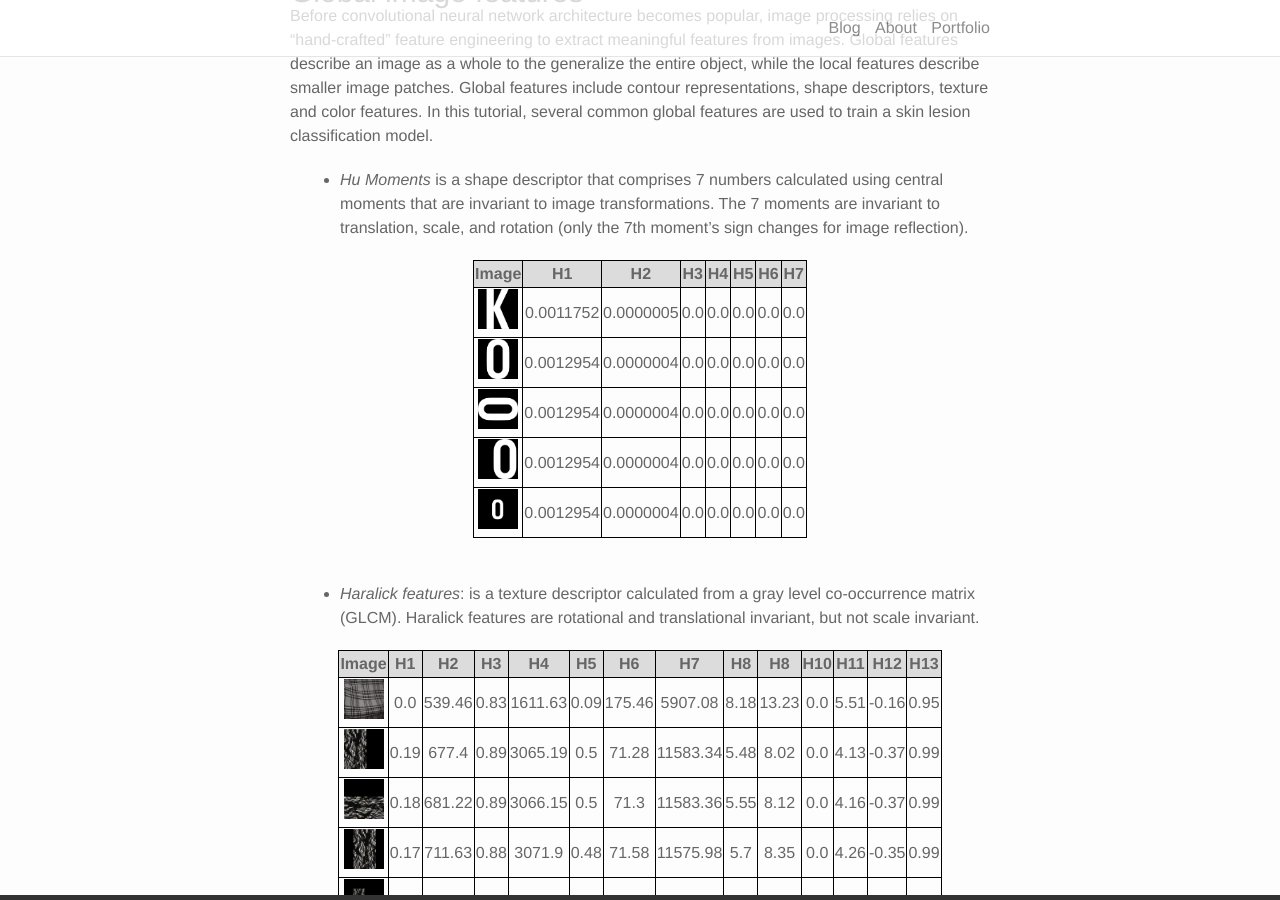
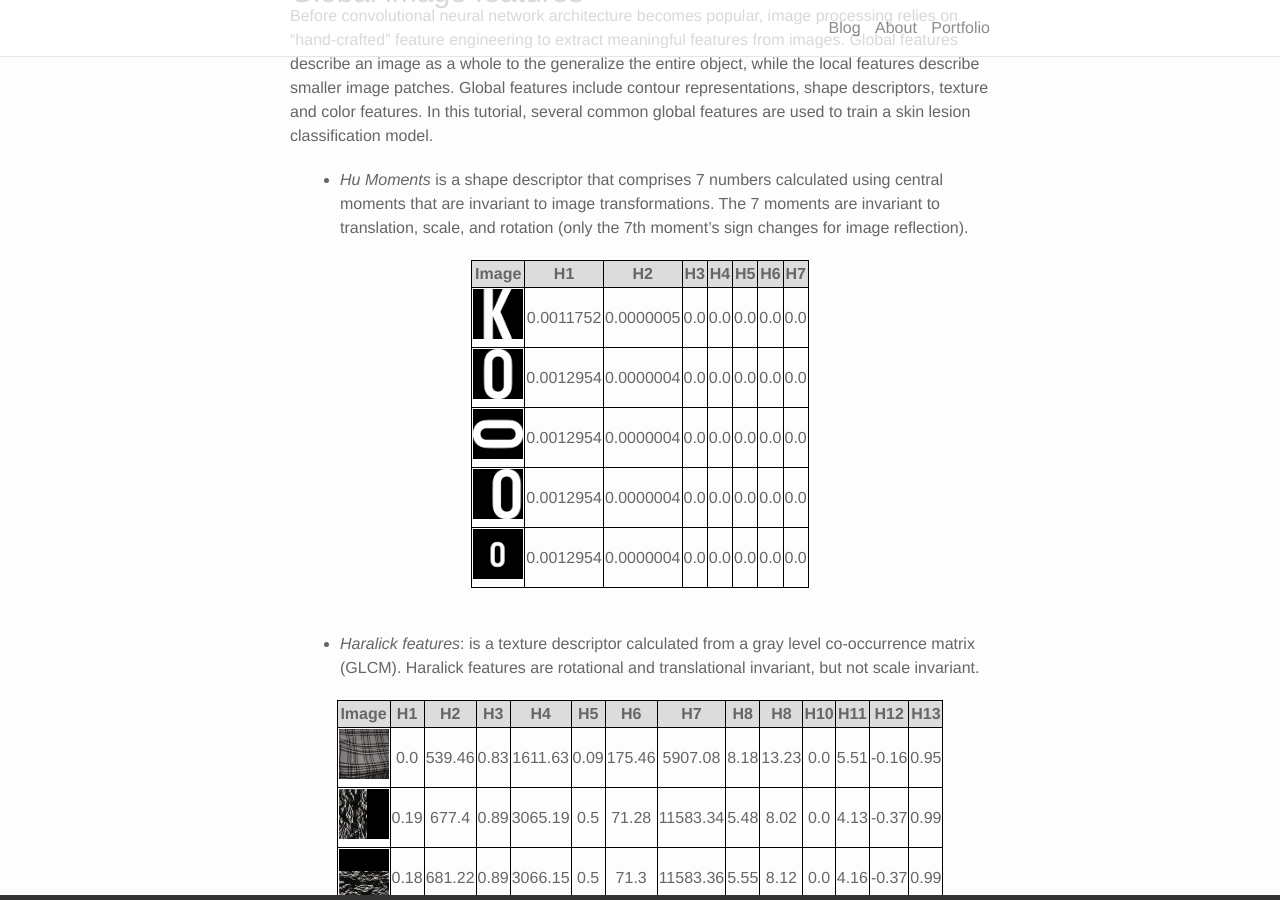
Before and after one commit to emeryanalytics/blog, a Jekyll site: the page built from _posts/2019-10-19-skin_lesion_classification_part_1.markdown, in a window 1280 px wide and 900 px high, scrolled down 440 px. Built offline with Jekyll 4.4.1, drawn with Linux system fonts in a browser that asks for light colours; nearby versions of some CDN libraries.

Commit message:
Format blog post 1

```diff
--- a/_posts/2019-10-19-skin_lesion_classification_part_1.markdown
+++ b/_posts/2019-10-19-skin_lesion_classification_part_1.markdown
@@ -21,22 +21,22 @@
 
 | Image  | H1 | H2 | H3 | H4 | H5 | H6 | H7 |
 | ------ | --- | --- | --- | --- | --- | --- | --- |
-| <img src="{{ site.baseurl }}/img/letter_K.png" width="40"/> | 0.0011752 | 0.0000005 | 0.0 | 0.0 | 0.0 | 0.0 | 0.0 |
-| <img src="{{ site.baseurl }}/img/letter_O.png" width="40"/> | 0.0012954 | 0.0000004 | 0.0 | 0.0 | 0.0 | 0.0 | 0.0 |
-| <img src="{{ site.baseurl }}/img/letter_O_rotated.png" width="40"/> | 0.0012954 | 0.0000004 | 0.0 | 0.0 | 0.0 | 0.0 | 0.0 |
-| <img src="{{ site.baseurl }}/img/letter_O_shifted.png" width="40"/> | 0.0012954 | 0.0000004 | 0.0 | 0.0 | 0.0 | 0.0 | 0.0 |
-| <img src="{{ site.baseurl }}/img/letter_O_scaled.png" width="40"/> | 0.0012954 | 0.0000004 | 0.0 | 0.0 | 0.0 | 0.0 | 0.0 |
+| <img src="{{ site.baseurl }}/img/letter_K.png" width="50"/> | 0.0011752 | 0.0000005 | 0.0 | 0.0 | 0.0 | 0.0 | 0.0 |
+| <img src="{{ site.baseurl }}/img/letter_O.png" width="50"/> | 0.0012954 | 0.0000004 | 0.0 | 0.0 | 0.0 | 0.0 | 0.0 |
+| <img src="{{ site.baseurl }}/img/letter_O_rotated.png" width="50"/> | 0.0012954 | 0.0000004 | 0.0 | 0.0 | 0.0 | 0.0 | 0.0 |
+| <img src="{{ site.baseurl }}/img/letter_O_shifted.png" width="50"/> | 0.0012954 | 0.0000004 | 0.0 | 0.0 | 0.0 | 0.0 | 0.0 |
+| <img src="{{ site.baseurl }}/img/letter_O_scaled.png" width="50"/> | 0.0012954 | 0.0000004 | 0.0 | 0.0 | 0.0 | 0.0 | 0.0 |
 
 <br/>
 * _Haralick features_: is a texture descriptor calculated from a gray level co-occurrence matrix (GLCM). Haralick features are rotational and translational invariant, but not scale invariant.<br/>
 
 | Image  | H1 | H2 | H3 | H4 | H5 | H6 | H7 | H8 | H8 | H10 | H11 | H12 | H13 |
 | ------ | --- | --- | --- | --- | --- | --- | --- | --- | --- | --- | --- | --- | --- |
-| <img src="{{ site.baseurl }}/img/texture_2.jpg" width="40"/> | 0.0 | 539.46 | 0.83 | 1611.63 | 0.09 | 175.46 | 5907.08 | 8.18 | 13.23 | 0.0 | 5.51 | -0.16 | 0.95 |
-| <img src="{{ site.baseurl }}/img/texture_1.jpg" width="40"/> | 0.19 | 677.4 | 0.89 | 3065.19 | 0.5 | 71.28 | 11583.34 | 5.48 | 8.02 | 0.0 | 4.13 | -0.37 | 0.99 |
-| <img src="{{ site.baseurl }}/img/texture_1_rotated.jpg" width="40"/> | 0.18 | 681.22 | 0.89 | 3066.15 | 0.5 | 71.3 | 11583.36 | 5.55 | 8.12 | 0.0 | 4.16 | -0.37 | 0.99 |
-| <img src="{{ site.baseurl }}/img/texture_1_shifted.jpg" width="40"/> | 0.17 | 711.63 | 0.88 | 3071.9 | 0.48 | 71.58 | 11575.98 | 5.7 | 8.35 | 0.0 | 4.26 | -0.35 | 0.99 |
-| <img src="{{ site.baseurl }}/img/texture_1_Scaled.jpg" width="40"/> | 0.7 | 477.84 | 0.76 | 1001.88 | 0.85 | 17.94 | 3529.7 | 1.93 | 2.55 | 0.0 | 1.62 | -0.5 | 0.91 |
+| <img src="{{ site.baseurl }}/img/texture_2.jpg" width="50"/> | 0.0 | 539.46 | 0.83 | 1611.63 | 0.09 | 175.46 | 5907.08 | 8.18 | 13.23 | 0.0 | 5.51 | -0.16 | 0.95 |
+| <img src="{{ site.baseurl }}/img/texture_1.jpg" width="50"/> | 0.19 | 677.4 | 0.89 | 3065.19 | 0.5 | 71.28 | 11583.34 | 5.48 | 8.02 | 0.0 | 4.13 | -0.37 | 0.99 |
+| <img src="{{ site.baseurl }}/img/texture_1_rotated.jpg" width="50"/> | 0.18 | 681.22 | 0.89 | 3066.15 | 0.5 | 71.3 | 11583.36 | 5.55 | 8.12 | 0.0 | 4.16 | -0.37 | 0.99 |
+| <img src="{{ site.baseurl }}/img/texture_1_shifted.jpg" width="50"/> | 0.17 | 711.63 | 0.88 | 3071.9 | 0.48 | 71.58 | 11575.98 | 5.7 | 8.35 | 0.0 | 4.26 | -0.35 | 0.99 |
+| <img src="{{ site.baseurl }}/img/texture_1_Scaled.jpg" width="50"/> | 0.7 | 477.84 | 0.76 | 1001.88 | 0.85 | 17.94 | 3529.7 | 1.93 | 2.55 | 0.0 | 1.62 | -0.5 | 0.91 |
 
 <br/>
 * _HSV Color histogram_: HSV (Hue, Saturation, Value) color space is closely corresponds to the human visual perception of color. To obtain HSV histogram, we devide hue scale, saturation scale, and intensity scale into 8 groups. By combining each of these groups, we get a total of 512 cells to represent a 512-component HSV color histogram. Then, the corresponding histogram component is determined and normalized by counting how many pixels belong to each group. Since HSV Color histogram is based on pixel count, it is rotational, translational and scale invariant.
```
